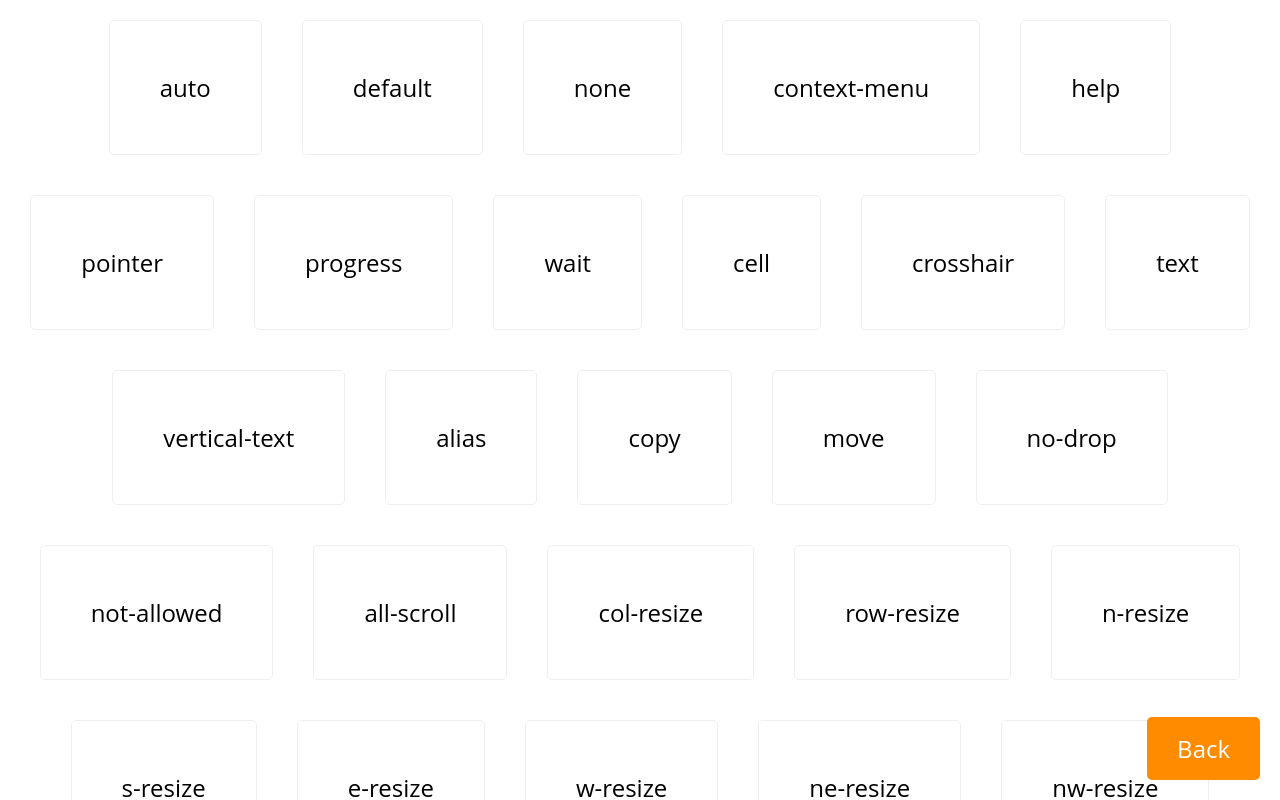
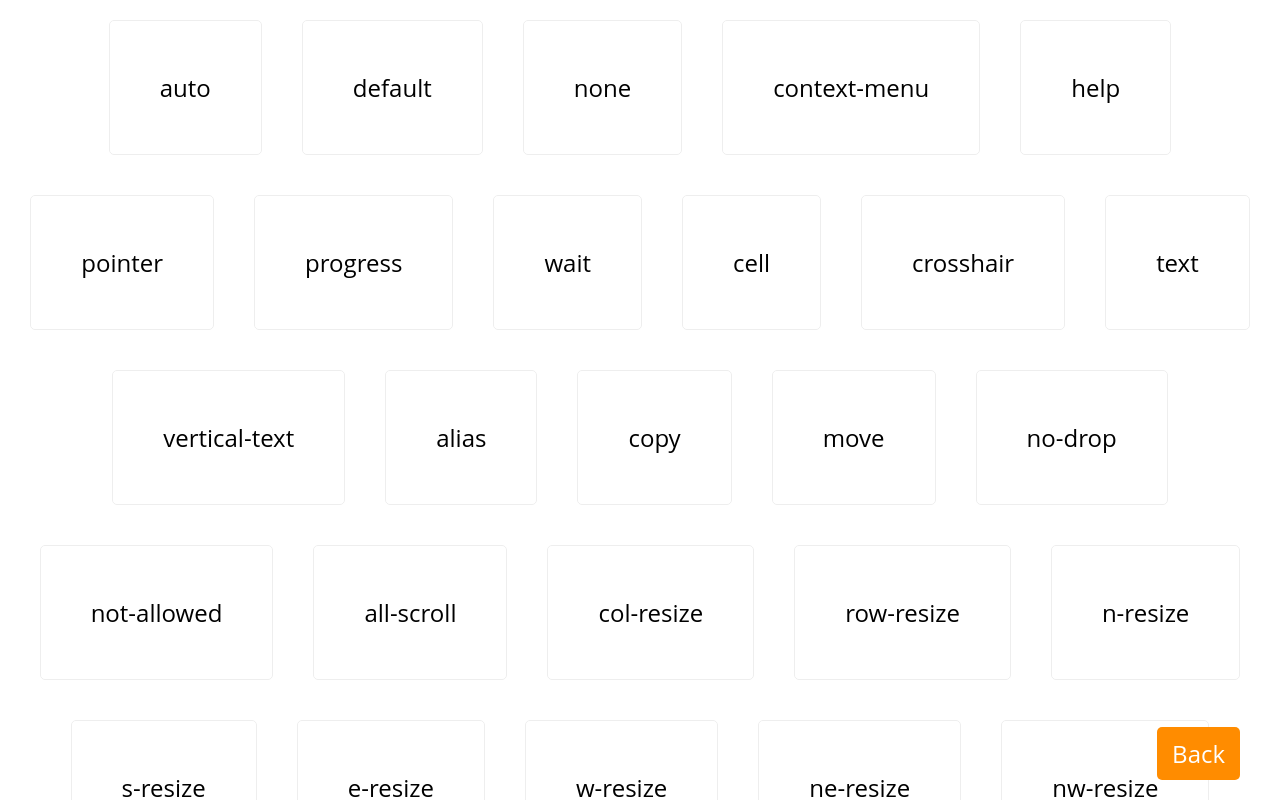
Before and after one commit to SDen4/cursors, a plain HTML site: page browserCursors/browserCursors.html in a window 1280 px wide. Drawn offline with Linux system fonts and the light colour scheme.

Commit message:
persent in buttons

```diff
--- a/css/buttons.css
+++ b/css/buttons.css
@@ -3,7 +3,7 @@
     border-radius: 5px;
     color: white;
     text-decoration: none;
-    padding: 15px 30px;
+    padding: 2% 5%;
     transition: .5s;
     text-align: center;
 }
@@ -15,7 +15,8 @@
 .button_browserCursors {
     position: fixed;
     bottom: 20px;
-    right: 20px;
+    right: 40px;
+    padding: 10px 15px;
 }
 
 .button_hideCursor {
```
